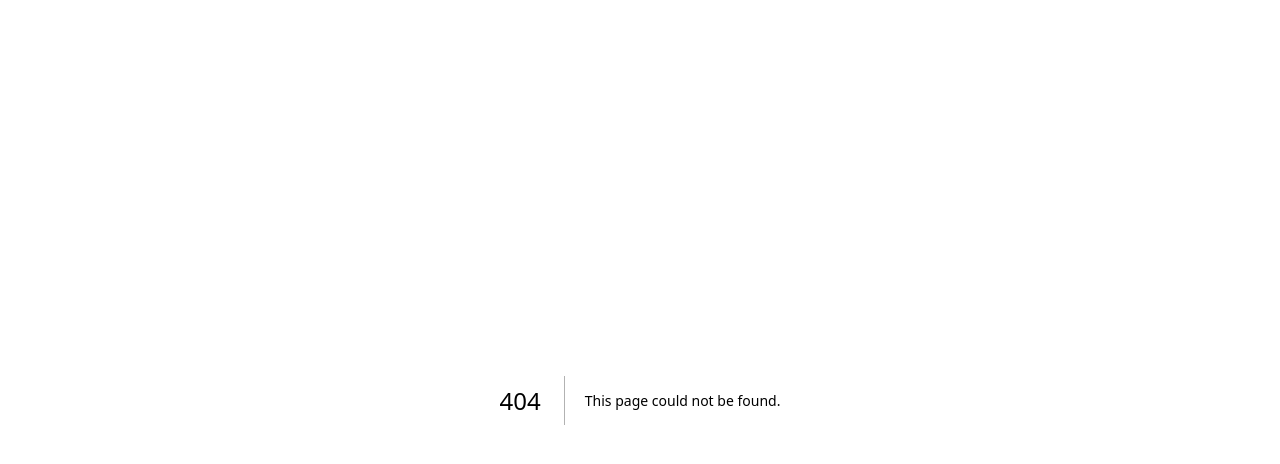
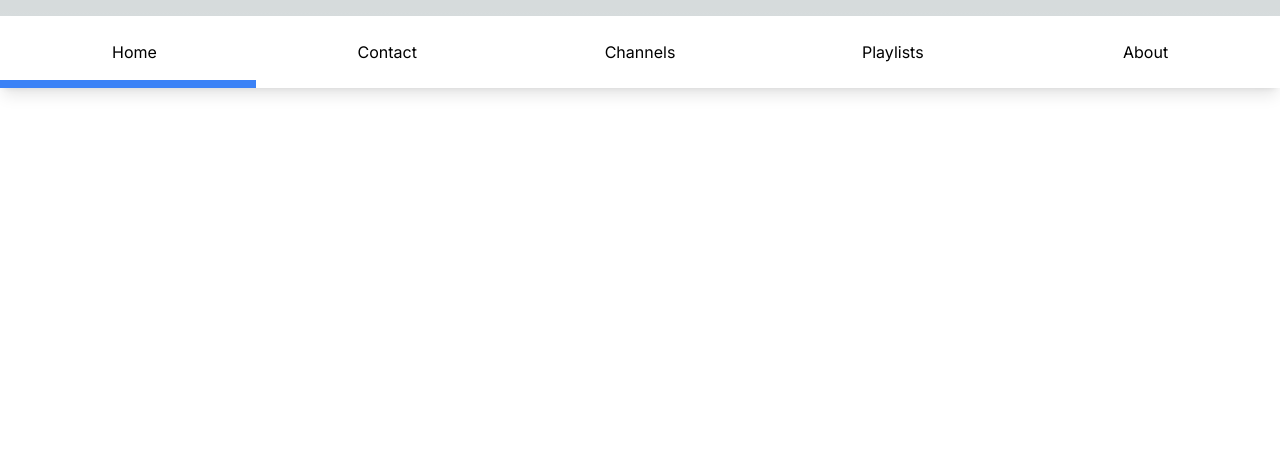
Before and after one commit to jonhogendorp/React-Test-Projects, a Next.js app: page /sliding-underline-menu in a window 1280 px wide. Before the commit this address had no page. Shown: the top 464 px of the page. Built offline with nearby package versions, Linux system fonts and the light colour scheme.

Commit message:
charts and underline navbar moving

```diff
--- /dev/null
+++ b/app/Charts/page.tsx
@@ -0,0 +1,25 @@
+'use client'
+
+import React from "react";
+import { LineChart, Line, CartesianGrid, XAxis, YAxis } from 'recharts';
+const data = [
+        { name: 'Page A', uv: 400, pv: 2400, amt: 2400 },
+        // Add more data objects here if needed
+];
+
+const renderLineChart = (
+        <LineChart width={600} height={300} data={data}>
+                <Line type="monotone" dataKey="uv" stroke="#8884d8" />
+                <CartesianGrid stroke="#ccc" />
+                <XAxis dataKey="name" />
+                <YAxis />
+        </LineChart>
+);
+
+export default function Page() {
+                return (
+                           <div className="h-screen">
+                                 {renderLineChart}
+                           </div>
+                );
+}
--- /dev/null
+++ b/app/sliding-underline-menu/page.tsx
@@ -0,0 +1,37 @@
+'use client'
+
+import React, { useState }  from "react";
+
+
+export default function Page() {
+	const [index, setIndex] = useState(0);
+
+	const handleLinkClick = (index: number) => {
+		setIndex(index);
+		const underline = document.querySelector('.underline') as HTMLElement;
+		if (underline) {
+			const button = document.querySelectorAll('button')[index];
+			const buttonRect = button.getBoundingClientRect();
+			const navRect = underline.parentElement?.getBoundingClientRect();
+			if (navRect) {
+				const left = buttonRect.left - navRect.left;
+				const width = buttonRect.width;
+				underline.style.transform = `translateX(${left}px)`;
+				underline.style.width = `${width}px`;
+			}
+		}
+	};
+
+        return (
+                <div className="h-screen bg-white">
+                    <nav className="relative whitespace-nowrap p-2 my-4 shadow-lg">
+						<div className="underline absolute block z-0 bottom-0 left-0 w-1/5 h-2 pointer-events-none mix-blend-multiply transition-all bg-blue-500"></div>
+						<button onClick={() => handleLinkClick(0)} className="inline-block z-10 w-1/5 p-4 cursor-pointer text-center">Home</button>
+						<button onClick={() => handleLinkClick(1)} className="inline-block z-10 w-1/5 p-4 cursor-pointer text-center" >Contact</button>
+						<button onClick={() => handleLinkClick(2)} className="inline-block z-10 w-1/5 p-4 cursor-pointer text-center" >Channels</button>
+						<button onClick={() => handleLinkClick(3)} className="inline-block z-10 w-1/5 p-4 cursor-pointer text-center">Playlists</button>
+						<button onClick={() => handleLinkClick(4)} className="inline-block z-10 w-1/5 p-4 cursor-pointer text-center">About</button>
+					</nav>
+                </div>
+        );
+}
--- a/package.json
+++ b/package.json
@@ -20,6 +20,7 @@
     "next": "14.1.3",
     "react": "^18",
     "react-dom": "^18",
+    "recharts": "^2.12.7",
     "tailwind-merge": "^2.3.0"
   },
   "devDependencies": {
```
Also changed, not shown: 1 other file (tests, documents, lock files or other folders).
